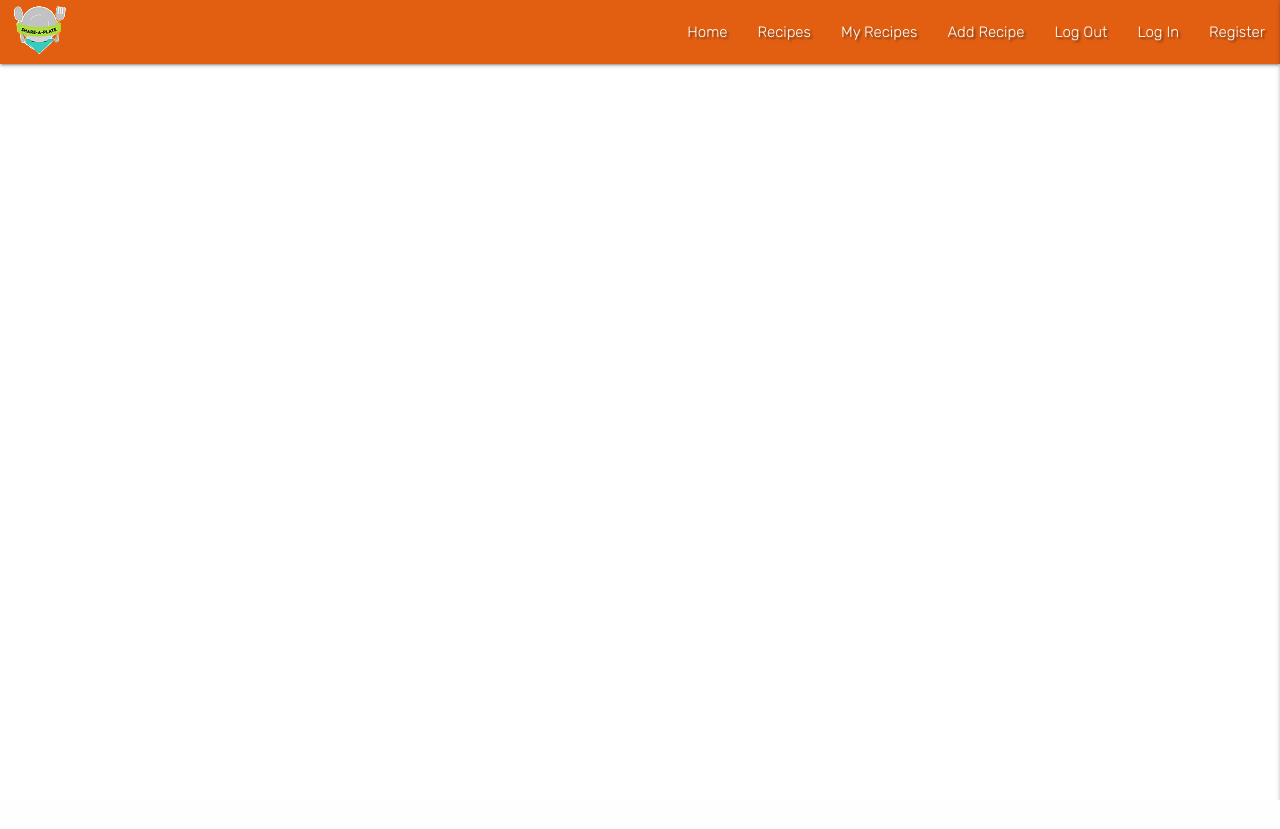
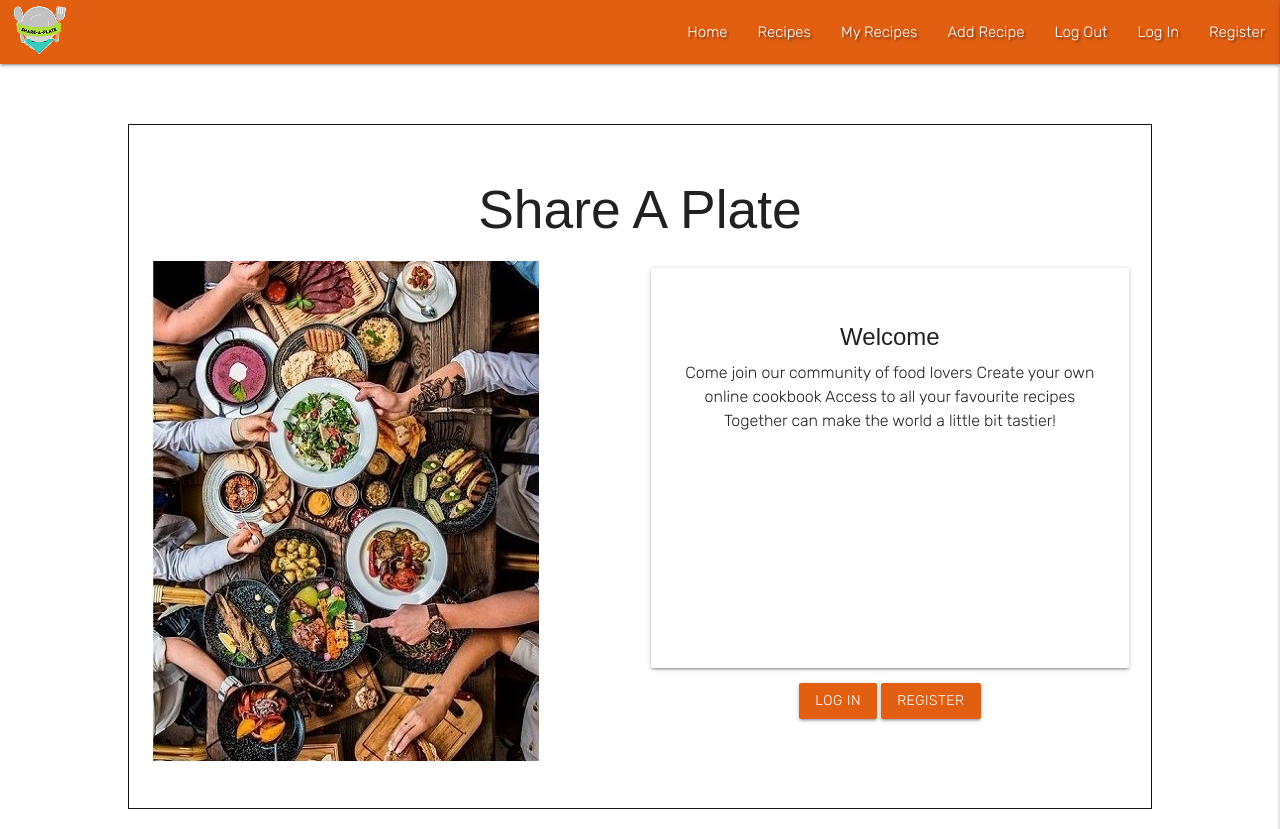
Before and after one commit to brimurphy/share-a-plate, a Flask app: page / in a window 1280 px wide. Before the commit the page ends 800 px from the top, so only its background shows below. Run offline with Flask 2, Linux system fonts and the light colour scheme; data that the repository does not hold is empty; some libraries are stand-ins or nearby versions; some web fonts are replaced.

Commit message:
Add Home template

```diff
--- a/app.py
+++ b/app.py
@@ -19,6 +19,11 @@ mongo = PyMongo(app)
 
 
 @app.route("/")
+@app.route("/home")
+def home():
+    return render_template("index.html")
+
+
 @app.route("/recipes")
 def recipes():
     recipes = mongo.db.recipes.find()
--- a/static/css/style.css
+++ b/static/css/style.css
@@ -37,6 +37,10 @@ body {
 
 .orange-bg {
     background-color: #E25F12;
+}
+
+.orange-text {
+    color: #E25F12;
 }
 
 .turquoise-bg {
@@ -84,3 +88,11 @@ body {
     margin: 0 auto;
     font-family: "Inknut Antiqua", sans-serif;
 }
+
+.home-screen {
+    border: 1px solid #141414;
+    margin-top: 4rem;
+    width: 80%;
+    margin-left: 10%;
+    padding: 20px 0 40px;
+}
--- a/templates/base.html
+++ b/templates/base.html
@@ -28,14 +28,14 @@
       <!-- Navbar -->
       <nav class="nav-extended text-shadow orange-bg">
         <div class="nav-wrapper">
-          <a href="{{ url_for('recipes') }}" class="brand-logo logo"
+          <a href="{{ url_for('home') }}" class="brand-logo logo"
             ><img src="/static/images/logo.png"
           /></a>
           <a href="#" data-target="mobile-demo" class="sidenav-trigger right"
             ><i class="fas fa-bars turquoise-text" aria-hidden="true"></i
           ></a>
           <ul class="right hide-on-med-and-down">
-            <li><a href="#">Home</a></li>
+            <li><a href="{{ url_for('home') }}">Home</a></li>
             <li><a href="{{ url_for('recipes') }}">Recipes</a></li>
             <li><a href="#">My Recipes</a></li>
             <li><a href="#">Add Recipe</a></li>
@@ -49,7 +49,7 @@
       <!-- Mobile Nav -->
       <ul class="sidenav orange-bg" id="mobile-demo">
         <li><h4 class="center-align turquoise-text heading-sidenav header-text">Share A Plate</h4></li>
-        <li><a href="#">Home</a></li>
+        <li><a href="{{ url_for('home') }}">Home</a></li>
         <li><a href="{{ url_for('recipes') }}">Recipes</a></li>
         <li><a href="#">My Recipes</a></li>
         <li><a href="#">Add Recipe</a></li>
--- /dev/null
+++ b/templates/index.html
@@ -0,0 +1,30 @@
+{% extends "base.html" %}
+{% block content %}
+
+<section class="home-screen row">
+  <h2 class="center-align header-text">Share A Plate</h2>
+  <div class="col s12">
+    <div class="col m6 hide-on-small-only">
+      <img src="../static/images/hero-image-4.jpg" />
+    </div>
+    <div class="col s12 m6">
+      <div class="card medium">
+        <div class="card-content">
+          <h3 class="card-title center-align header-text">Welcome</h3>
+          <p class="center-align">
+            Come join our community of food lovers
+            Create your own online cookbook
+            Access to all your favourite recipes
+            Together can make the world a little bit tastier!
+          </p>
+        </div>
+      </div>
+      <div class="center-align">
+        <a href="{{ url_for('log_in') }}" class="btn orange-bg">Log In</a>
+        <a href="{{ url_for('register') }}" class="btn orange-bg">Register</a>
+      </div>
+    </div>
+  </div>
+</section>
+
+{% endblock %}
```
Also changed, not shown: static/images/hero-image-3.jpg (added), static/images/hero-image-4.jpg (added).
